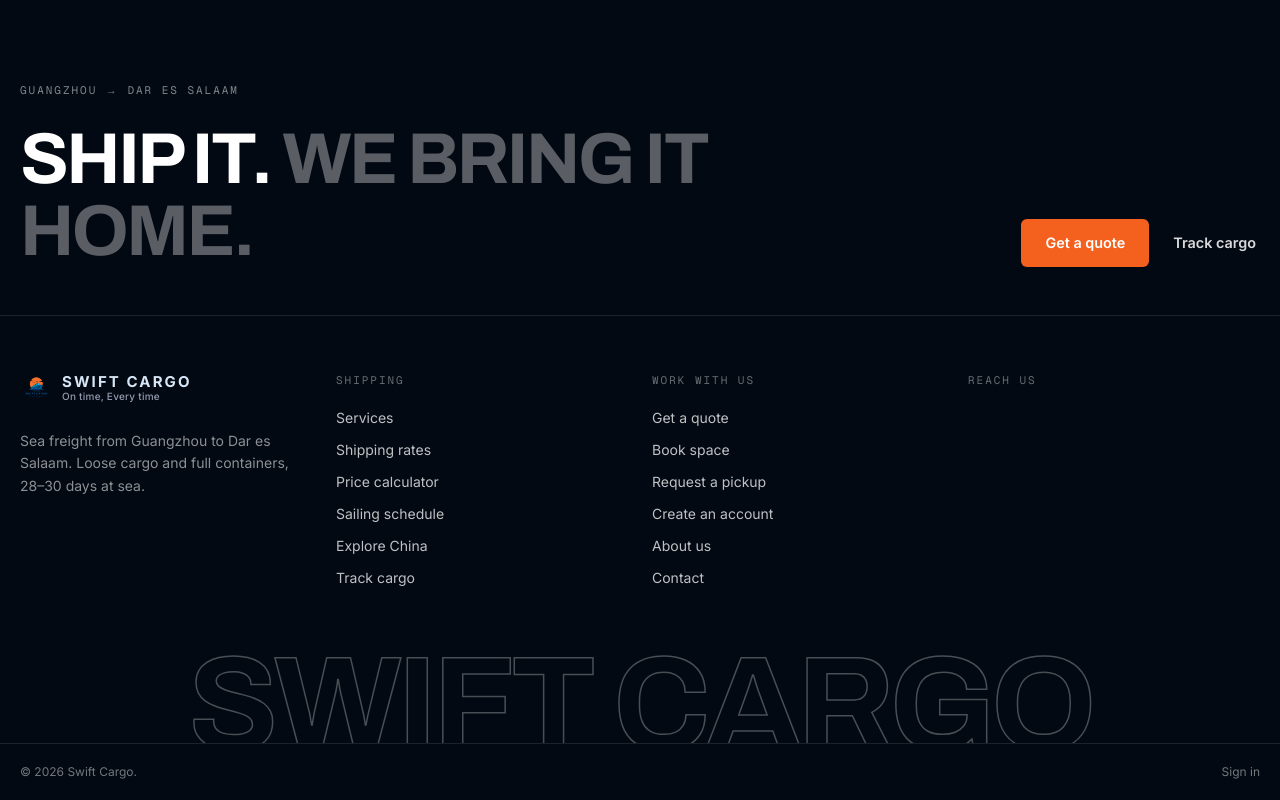
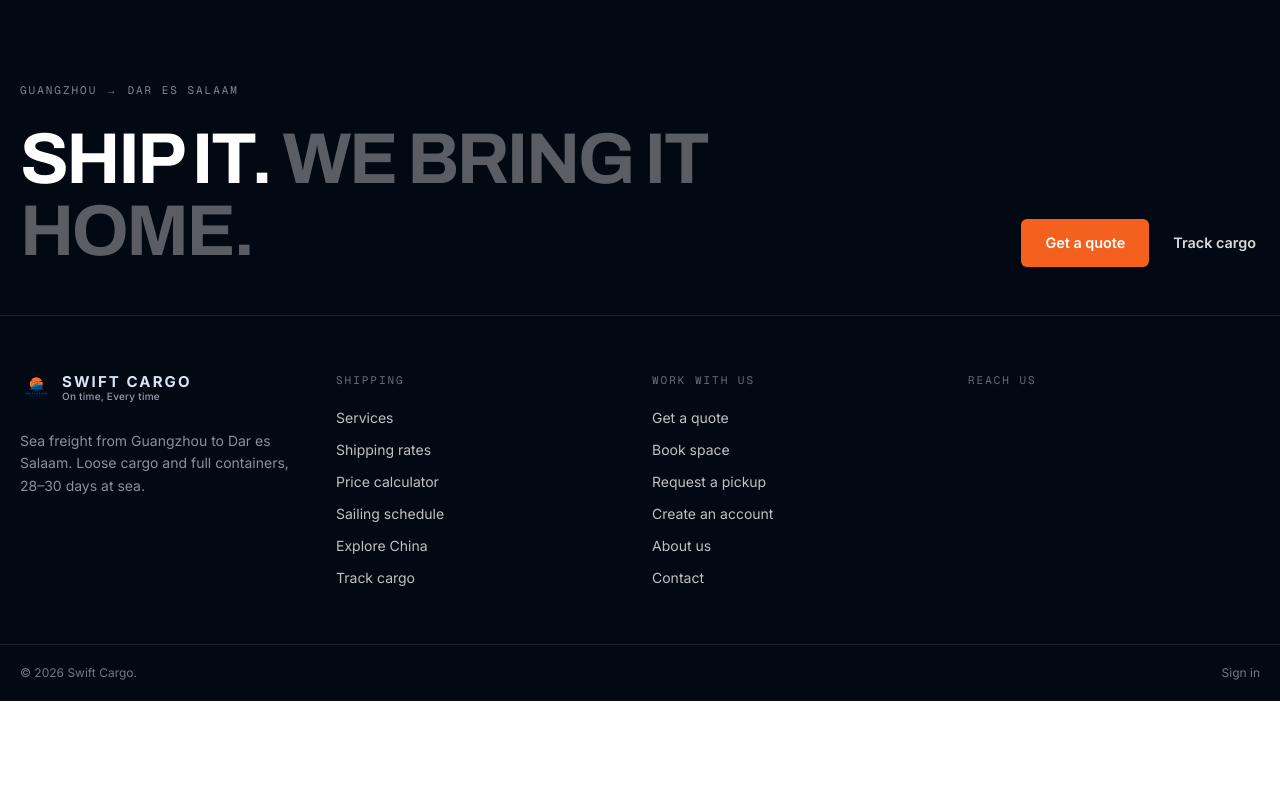
Before and after one commit to Casynino/swiftcargo, a Next.js app: page /book in a window 1280 px wide. Shown: the part 2431-3231 px from the top of the page. After the commit the page ends 3132 px from the top, so only its background shows below. Built offline with nearby package versions, Linux system fonts and the light colour scheme; no server answers; the database is empty.

Commit message:
Footer without the giant outlined name

```diff
--- a/components/site/site-footer.tsx
+++ b/components/site/site-footer.tsx
@@ -143,13 +143,6 @@ export async function SiteFooter() {
         </div>
       </div>
 
-      {/* The name, as wide as the page, cut off at the foot like a hull at the waterline. */}
-      <div aria-hidden className="pointer-events-none select-none overflow-hidden">
-        <p className="sc-title sc-stroke -mb-[0.18em] whitespace-nowrap text-center text-[10.4vw] leading-none opacity-40">
-          Swift Cargo
-        </p>
-      </div>
-
       <div className="border-t border-white/10">
         <div className="container flex flex-wrap items-center justify-between gap-3 py-5 text-xs text-white/45">
           <p>
```
